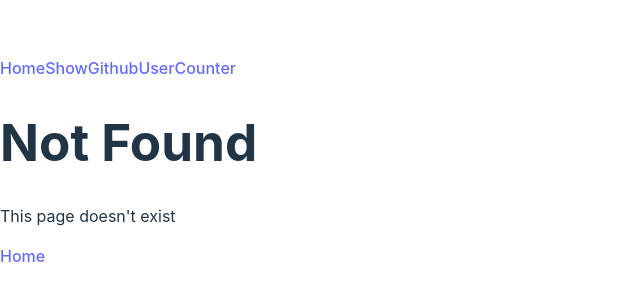
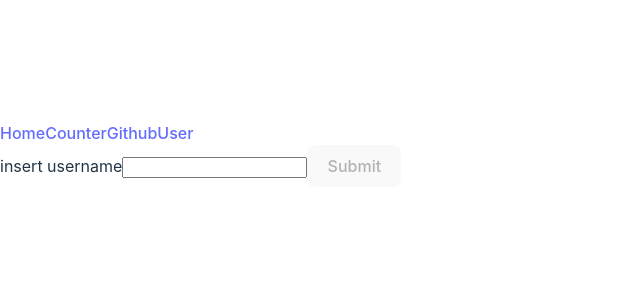
Before and after one commit to Airtcloudia/React, a React (Vite) app: page /users in a window 1280 px wide. Before the commit this address had no page. Shown: the part 238-538 px from the top of the page, without its empty margins (0-640 px from the left). Built offline with nearby package versions, Linux system fonts and the light colour scheme.

Commit message:
add esercizio-87

```diff
--- a/src/App.jsx
+++ b/src/App.jsx
@@ -3,23 +3,26 @@ import ShowGithubUser from "./ShowGithubUser";
 import { Welcome } from "./Welcome";
 import Counter from "./Counter";
 import NotFound from "./NotFound";
+import GithubUserList from "./assets/GitHubUserList";
 
-function App() {
+const App = () => {
   return (
     <>
-    <nav className="flex-row gap-10" >
-      <Link to="/" element={<Welcome/>}>Home</Link>
-      <Link to="/users/:username" element={<ShowGithubUser/>}>ShowGithubUser</Link>
-      <Link to="/counter" element={<Counter/>}>Counter</Link>
-    </nav>
-    <Routes>
-       <Route path="*" element={<NotFound />} />
-       <Route exact path="/" element={<Welcome name="Claudia"/>} />
-       <Route path="/users/:username" element={<ShowGithubUser/>}/>
-       <Route path="/counter" element={<Counter/>}/>
-    </Routes>
+      <nav>
+        <Link to='/'>Home</Link>
+        <Link to='/counter'>Counter</Link>
+        <Link to='/users'>GithubUser</Link>
+      </nav>
+      <Routes>
+        <Route path="*" element={<NotFound/>} />
+        <Route path="/" element={<Welcome name="User"/>} />
+        <Route path="/counter" element={<Counter />}/>
+        <Route path="/users" element={<GithubUserList/>}>
+          <Route path=":username" element={<ShowGithubUser/>} />
+        </Route>
+      </Routes>
     </>
-  );
+  )
 }
 
 export default App;
--- a/src/GitHubUser.jsx
+++ b/src/GitHubUser.jsx
@@ -10,13 +10,13 @@ const GitHubUser = ({ username }) => {
     const fetchData = async () => {
         setError(false)
       try {
-        const result = await fetch(`${API_URL}${username}`);
-        const response = await result.json();
+        const response = await fetch(`${API_URL}${username}`);
+        const result = await response.json();
 
-        if (result.ok) {
-          setData(response);
+        if (response.ok) {
+          setData(result);
         } else {
-          setError(response);
+          setError(result);
         }
       } catch (error) {
         setError(error);
--- /dev/null
+++ b/src/assets/GithubUserList.jsx
@@ -0,0 +1,50 @@
+import { useState } from "react";
+import { Link, Outlet } from "react-router-dom";
+
+const GithubUserList = () => {
+  const [listGithub, setListGithub] = useState([]);
+  const [username, setUsername] = useState('');
+
+  const handleUsername = (e) => {
+    setUsername(e.target.value)
+  }
+
+  const handleSubmitForm = async (e) => {
+    e.preventDefault();
+    const existingIndex = listGithub.indexOf(username);
+
+    if (existingIndex === -1) {
+      setListGithub(d => [...d, username]);
+    }
+    setUsername('');
+  }
+
+
+  return (
+    <>
+      <div >
+        <form onSubmit={handleSubmitForm}>
+          <label >insert username</label>
+          <input type="text" name="username" value={username} onChange={handleUsername} />
+          <button disabled={username.length <= 0} type="submit">Submit</button>
+        </form>
+        <ul>
+          {
+            listGithub.length > 0 && (
+              listGithub.map((username, index) => (
+                <li key={index}>
+                  <Link to={`/users/${username}`}>{username}</Link>
+                </li>
+              ))
+            )
+          }
+        </ul>
+
+        <Outlet />
+      </div>
+    </>
+
+  )
+}
+
+export default GithubUserList;
```
